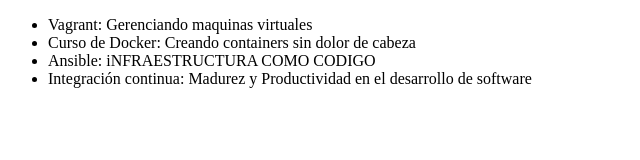
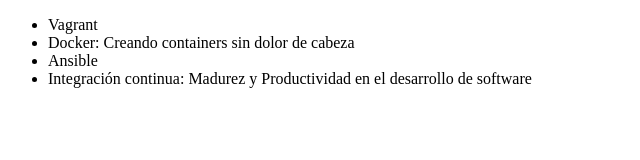
Before and after one commit to Darev97/alura-git, a plain HTML site: page daniel/index.html in a window 1280 px wide. Shown: the whole page, without its empty margins (0-640 px from the left). Drawn offline with Linux system fonts and the light colour scheme.

Commit message:
Revert "Cmabiando el nombre del curso ansible"
This reverts commit e1ccc27ce822753a89b5fd82d164ac1461a02ba8.

```diff
--- a/daniel/index.html
+++ b/daniel/index.html
@@ -6,9 +6,9 @@
 </head>
 <body>
      <ul>
-         <li> Vagrant: Gerenciando maquinas virtuales </li>
-         <li> Curso de Docker: Creando containers sin dolor de cabeza</li>
-         <li> Ansible: iNFRAESTRUCTURA COMO CODIGO </li>
+         <li> Vagrant </li>
+         <li> Docker: Creando containers sin dolor de cabeza </li>
+         <li> Ansible </li>
          <li> Integración continua: Madurez y Productividad en el desarrollo de software</li>
      </ul>
 </body>
```
